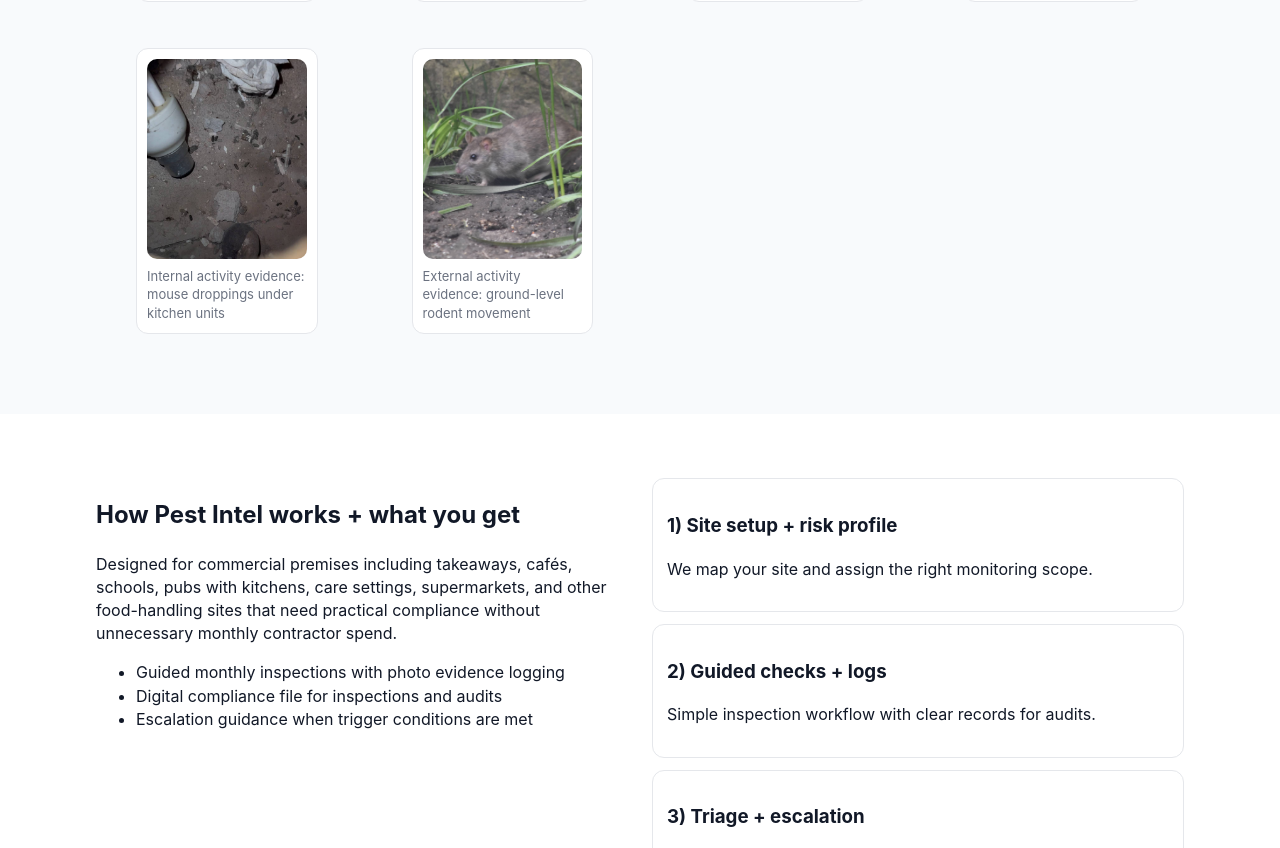
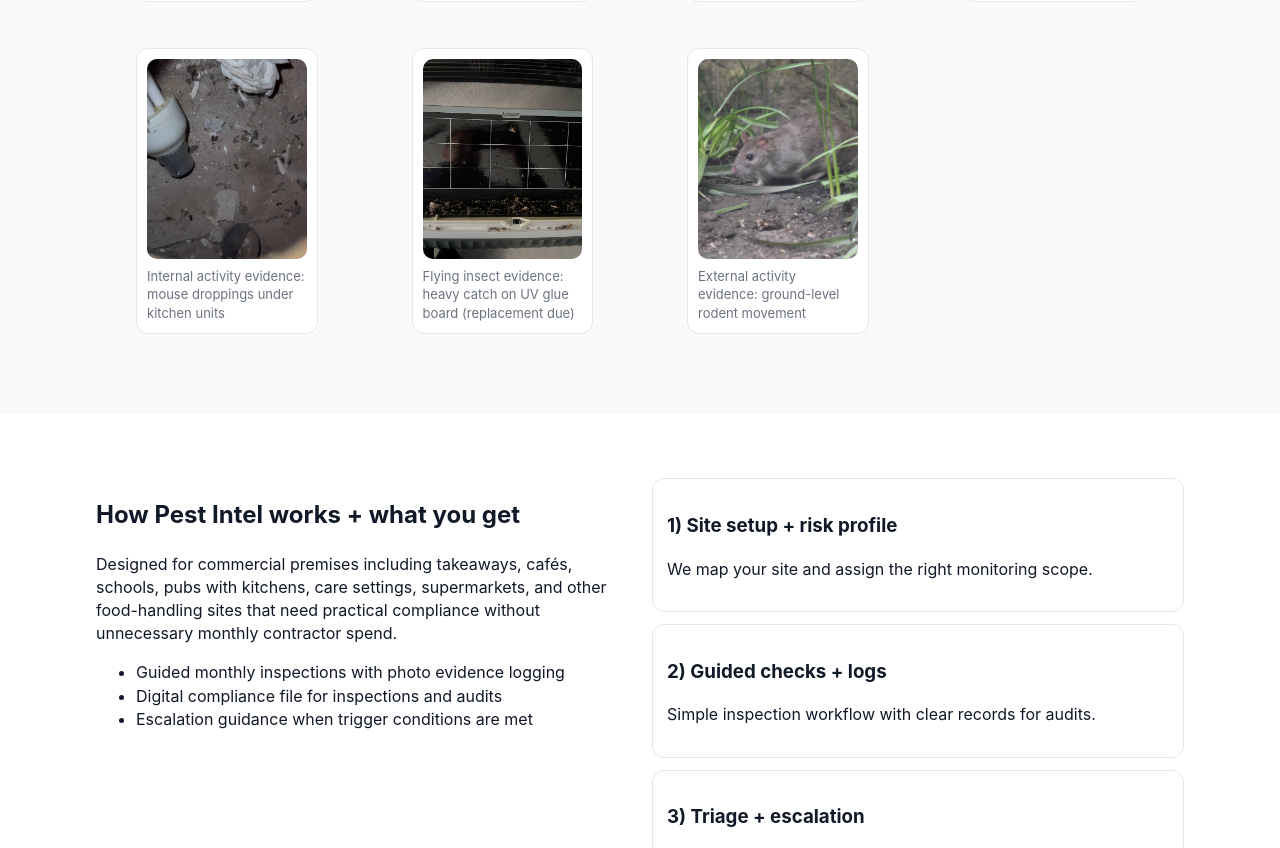
Before and after one commit to johnalvey13-rgb/pest-intel-site, a plain HTML site: page index.html in a window 1280 px wide. Shown: the part 1619-2467 px from the top of the page. Drawn offline with Linux system fonts and the light colour scheme.

Commit message:
Add UV fly killer glue board evidence image with replacement-due caption

```diff
--- a/index.html
+++ b/index.html
@@ -83,6 +83,10 @@
           <figure class="card evidence-card">
             <img class="evidence-trigger" src="/assets/evidence-droppings-kitchen.jpg" alt="Mouse droppings under kitchen units" loading="lazy" data-caption="Internal activity evidence: mouse droppings under kitchen units" />
             <figcaption class="micro">Internal activity evidence: mouse droppings under kitchen units</figcaption>
+          </figure>
+          <figure class="card evidence-card">
+            <img class="evidence-trigger" src="/assets/evidence-fly-killer-board.jpg" alt="Heavy insect catch on fly killer sticky board" loading="lazy" data-caption="Flying insect evidence: heavy catch count on UV glue board (service/replacement due)" />
+            <figcaption class="micro">Flying insect evidence: heavy catch on UV glue board (replacement due)</figcaption>
           </figure>
           <figure class="card evidence-card">
             <img class="evidence-trigger" src="/assets/evidence-rat-garden.jpg" alt="Rat activity in external environment" loading="lazy" data-caption="External activity evidence: ground-level rodent movement" />
```
Also changed, not shown: assets/evidence-fly-killer-board.jpg (added).
